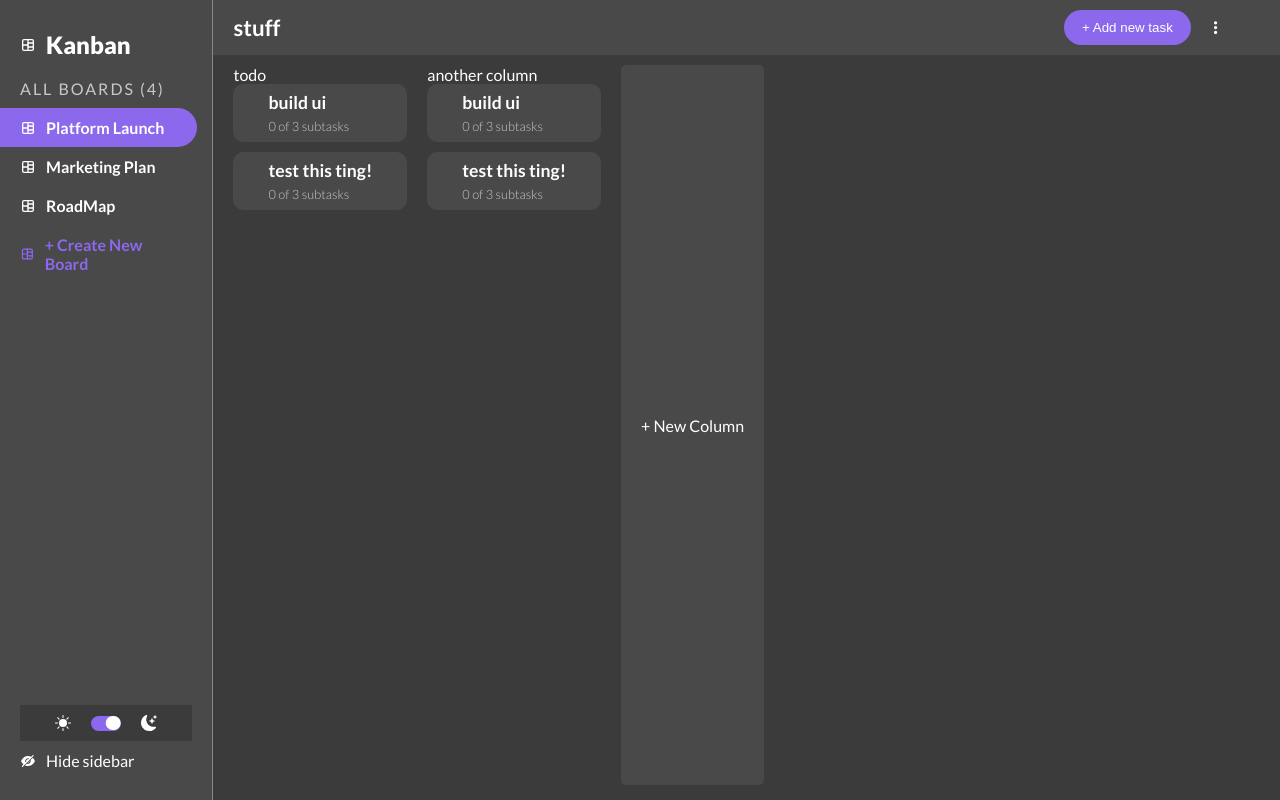
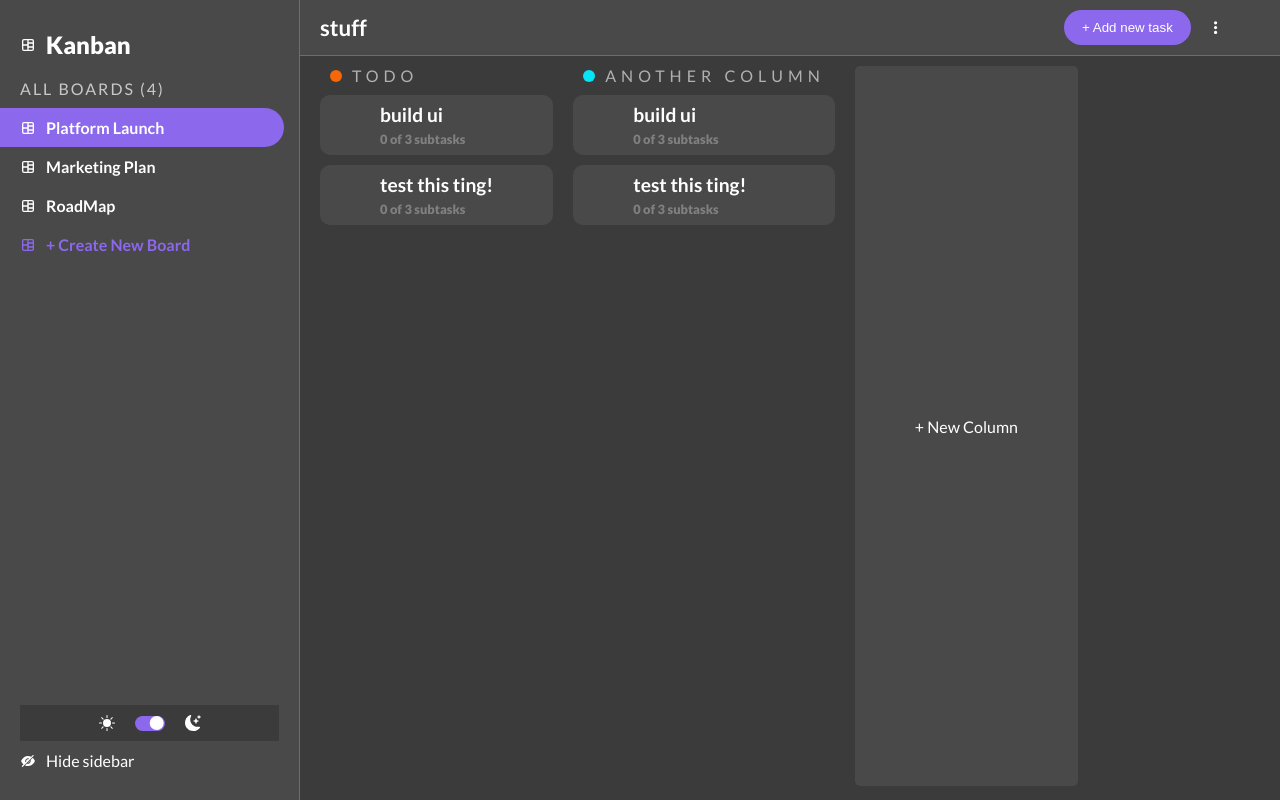
Before and after one commit to Lewisjohnward/kanban_task_management, a React (Create React App) app: page / in a window 1280 px wide. Built offline with nearby package versions, Linux system fonts and the light colour scheme.

Commit message:
update taskgrid

```diff
--- a/src/App.js
+++ b/src/App.js
@@ -1,16 +1,8 @@
-import GlobalStyle from "./GlobalStyles"
+import GlobalStyle from "./globalstyles/GlobalStyles"
+import theme from "./globalstyles/theme"
 import {ThemeProvider} from "styled-components"
 import Home from "./pages/Home"
 
-const theme = {
-    white: "#ffffff",
-    darkgray: "#3b3b3b",
-    lightgray: "#494949",
-    lightergray: "#888888",
-    purple: "#8c68ed",
-    blue: "#9cf0f7",
-    green: "#5bf5a3"
-}
 
 function App() {
     return (
--- a/src/components/Header/Header.js
+++ b/src/components/Header/Header.js
@@ -7,6 +7,7 @@
     display: flex;
     justify-content: space-between;
     align-items: center;
+    border-bottom: 1px solid ${({theme}) => theme.whiteOpac};
 `
 
 const Board = styled.h1`
--- a/src/components/NavBar/NavBar.js
+++ b/src/components/NavBar/NavBar.js
@@ -5,13 +5,14 @@
 
 
 const Wrapper = styled.div`
-    width: 20%;
+    width: 300px;
     background: ${({theme}) => theme.lightgray};
+    flex-shrink: 0;
     display: flex;
     flex-direction: column;
     justify-content: space-between;
     padding: 20px 0px;
-    border-right: 1px solid ${({theme}) => theme.lightergray};
+    border-right: 1px solid ${({theme}) => theme.whiteOpac};
 `
 
 const Container = styled.div`
--- a/src/components/TaskGrid/TaskGrid.js
+++ b/src/components/TaskGrid/TaskGrid.js
@@ -17,10 +17,15 @@
     flex-direction: column;
     justify-content: center;
 
-    padding: 0px 20px;
+    padding: 0px 60px;
 
     background: ${({theme}) => theme.lightgray};
     border-radius: 5px;
+
+    &:hover{
+        cursor: pointer;
+        outline: 1px solid ${({theme}) => theme.whiteOpac};
+    }
 `
 
 const Text = styled.div`
@@ -45,10 +50,39 @@
 const ColumnStyled = styled.div`
 `
 
+const Dot = styled.div`
+    width: 12px;
+    height: 12px;
+    border-radius: 8px;
+    background: ${({color}) => color};
+`
+
+const ColumnHeader = styled.div`
+    display: flex;
+    align-items: center;
+    margin-left: 10px;
+
+    margin-bottom: 10px;
+
+    > * {
+        margin-right: 10px;
+    }
+`
+
+const ColumnName = styled.div`
+    text-transform: uppercase;
+    opacity: 0.6;
+    letter-spacing: 5px;
+`
+
 const Column = ({column}) => {
+    const tasks = column.tasks.length
     return (
         <ColumnStyled>
-            {column.column}
+            <ColumnHeader>
+                <Dot color={column.color}/>
+                <ColumnName>{column.column}</ColumnName>
+            </ColumnHeader>
             {column.tasks.map(task => <Task task={task} />)}
         </ColumnStyled>
     )
@@ -57,7 +91,7 @@
 
 const TaskStyled = styled.div`
     background: ${({theme}) => theme.lightgray};
-    padding: 8px 35px;
+    padding: 8px 60px;
     border-radius: 10px;
     margin-bottom: 10px;
 
@@ -68,14 +102,15 @@
 `
 
 const TaskName =  styled.h2`
-    font-size: 1.1rem;
+    font-size: 1.2rem;
+    font-weight: 600;
     margin-bottom: 5px;
 `
 
 const Subtasks = styled.h4`
     font-size: 0.8rem;
-    font-weight: 300;
-    opacity: 0.7;
+    font-weight: 800;
+    opacity: 0.3;
 `
 
 const Task = ({task}) => {
--- a/src/data/dummy.js
+++ b/src/data/dummy.js
@@ -4,6 +4,7 @@
         columns: [
             {
                 column: "todo",
+                color: "#f76707",
                 tasks: [
                     {
                         task: {
@@ -40,6 +41,7 @@
             },
             {
                 column: "another column",
+                color: "#07e3f7",
                 tasks: [
                     {
                         task: {
--- a/src/GlobalStyles.js
+++ b/src/globalstyles/GlobalStyles.js
@@ -8,6 +8,7 @@
         box-sizing: border-box;
         outline: none;
         border: none;
+        white-space: nowrap;
     }
 
     body{
--- /dev/null
+++ b/src/globalstyles/theme.js
@@ -0,0 +1,13 @@
+const theme = {
+    white: "#ffffff",
+    darkgray: "#3b3b3b",
+    lightgray: "#494949",
+    lightergray: "#888888",
+    purple: "#8c68ed",
+    blue: "#9cf0f7",
+    green: "#5bf5a3",
+
+    whiteOpac: "rgba(255, 255, 255, 0.2)"
+}
+
+export default theme
--- a/src/pages/Home.js
+++ b/src/pages/Home.js
@@ -9,18 +9,11 @@
     display: flex;
     flex-direction: row;
     height: 100vh;
-
-
 `
 
 const Main = styled.div`
-    width: 100%;
+    width: 100vw;
 `
-
-const Box = styled.div`
-    background: ${({theme}) => theme.darkgray};
-`
-
 
 const Home = () => {
     return (
```
